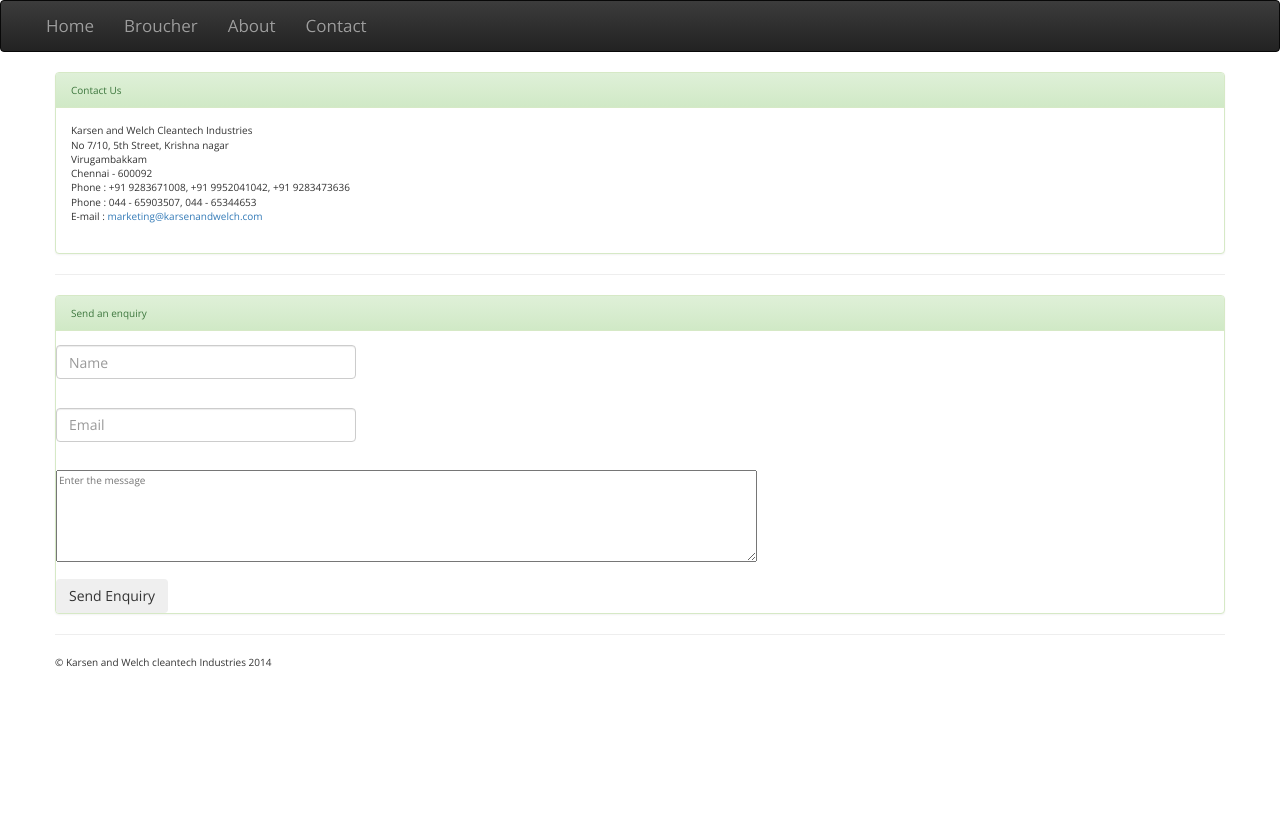
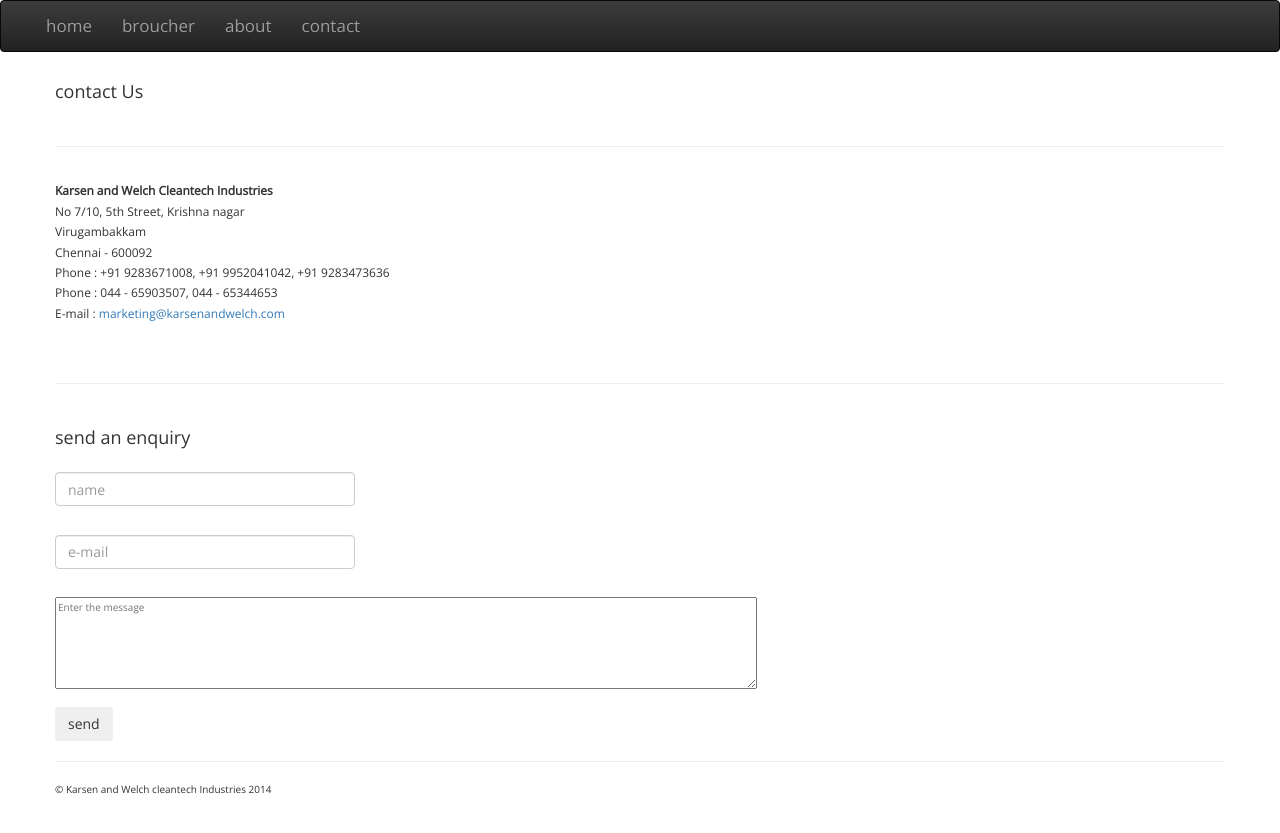
Before and after one commit to soundarmoorthy/karsenandwelch, a Jekyll site: the page built from contact/index.html, in a window 1280 px wide. Shown: the top 833 px of the page. Built offline with Jekyll 4.4.1, drawn with Linux system fonts in a browser that asks for light colours; nearby versions of some CDN libraries; Markdown is read by kramdown in place of the engine named in the settings.

Commit message:
update links and casing. Minor edits

```diff
--- a/_includes/menu.html
+++ b/_includes/menu.html
@@ -13,10 +13,10 @@
     <!-- Collect the nav links, forms, and other content for toggling -->
     <div class="collapse navbar-collapse" id="bs-example-navbar-collapse-1">
       <ul class="nav navbar-nav" style="font-size:170%">
-        <li><a href="/">Home</a></li>
-        <li><a href="/brochure">Broucher</a></li>
-        <li><a href="/aboutus">About</a></li>
-        <li><a href="/contact">Contact</a></li>
+        <li><a href="/">home</a></li>
+        <li><a href="/brochure">broucher</a></li>
+        <li><a href="/aboutus">about</a></li>
+        <li><a href="/contact">contact</a></li>
       </ul>
     </div><!-- /.navbar-collapse -->
   </div>
--- a/_includes/roomcare.html
+++ b/_includes/roomcare.html
@@ -8,7 +8,10 @@
 	    <h4>Room care</h4>
             <p align="justify">
  Floor cleaner, Liquid Toilet cleaner, Multi-surface cleaner, Glass Cleaner, Furniture polish, Air freshner
-            </p>
+            </p><br>
+	 <button class="btn btn-default btn-sm">Products</button>
+	 <button class="btn btn-default btn-sm">Send Enquiry</button>
+	 <button class="btn btn-default btn-sm">Brouchre</button>
           </td>
         </tr>
       </table>
--- a/contact/index.html
+++ b/contact/index.html
@@ -1,33 +1,24 @@
 ---
 layout: default
 ---
-      <div class="panel panel-success">
-        <div class="panel-heading">
-          Contact Us
-        </div>
-        <div class="panel-body">
-          Karsen and Welch Cleantech Industries<br>
-          No 7/10, 5th Street, Krishna nagar<br>
-          Virugambakkam<br>
-          Chennai - 600092<br>
-          Phone : +91 9283671008, +91 9952041042, +91 9283473636<br>
-          Phone : 044 - 65903507, 044 - 65344653<br>
-          E-mail : <a href="mailto:marketing@karsenandwelch.com">marketing@karsenandwelch.com</a><br><br>
-        </div>
-      </div>
-      <hr>
-      <div class="panel panel-success">
-        <div class="panel-heading">
-          Send an enquiry
-        </div>
+<h4>contact Us</h4><br><hr><br>
+<p style="font-size:120%;line-height:170%">
+<strong>Karsen and Welch Cleantech Industries</strong><br>
+No 7/10, 5th Street, Krishna nagar<br>
+Virugambakkam<br>
+Chennai - 600092<br>
+Phone : +91 9283671008, +91 9952041042, +91 9283473636<br>
+Phone : 044 - 65903507, 044 - 65344653<br>
+E-mail : <a href="mailto:marketing@karsenandwelch.com">marketing@karsenandwelch.com</a></p><br><br>
+      <hr><br>
+          <h4>send an enquiry</h4>
         <div class="conrol-group">
           <br>
-          <input class="form-control" style="width:300px" type="text"  id="inputName" placeholder="Name" /><br><br>
-          <input class="form-control" style="width:300px" type="email" id="inputEmail" required=true placeholder="Email" /><br><br>
+          <input class="form-control" style="width:300px" type="text"  id="inputName" placeholder="name" /><br><br>
+          <input class="form-control" style="width:300px" type="email" id="inputEmail" required=true placeholder="e-mail" /><br><br>
           <textarea rows=6 style="width:60%" maxlength=1024 required=true placeholder="Enter the message" id="inputMessage"></textarea><br><br>
           <div id="capthadiv"></div>
-          <button type="button" onClick="mandrillSendMail()" class="btn">Send Enquiry</button>
-        </div>
+          <button type="button" onClick="mandrillSendMail()" class="btn">send</button>
       </div>
       <head>
         <script type="text/javascript" src="/assets/js/contact.js"></script>
--- a/index.html
+++ b/index.html
@@ -73,7 +73,7 @@
 
 <td width="1%"></td>
 <td width="32%">
- <p style="font-size:120%">
+ <p style="font-size:120%;line-height:170%">
    <span class="glyphicon glyphicon-ok">&nbsp;Non-hazardous</span><br>
    <span class="glyphicon glyphicon-ok">&nbsp;Cost effective</span><br>
    <span class="glyphicon glyphicon-ok">&nbsp;Fast acting products</span><br>
```
Also changed, not shown: aboutus/index.html (+15 -8 lines), 1 other file.
